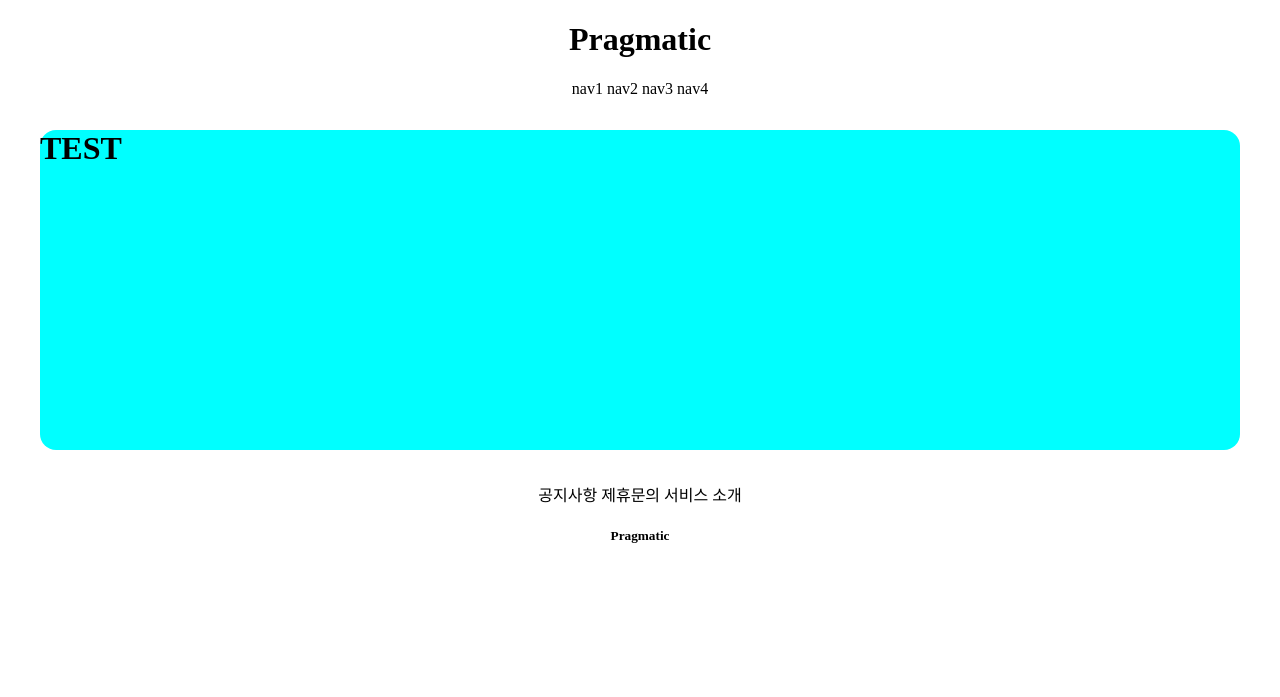
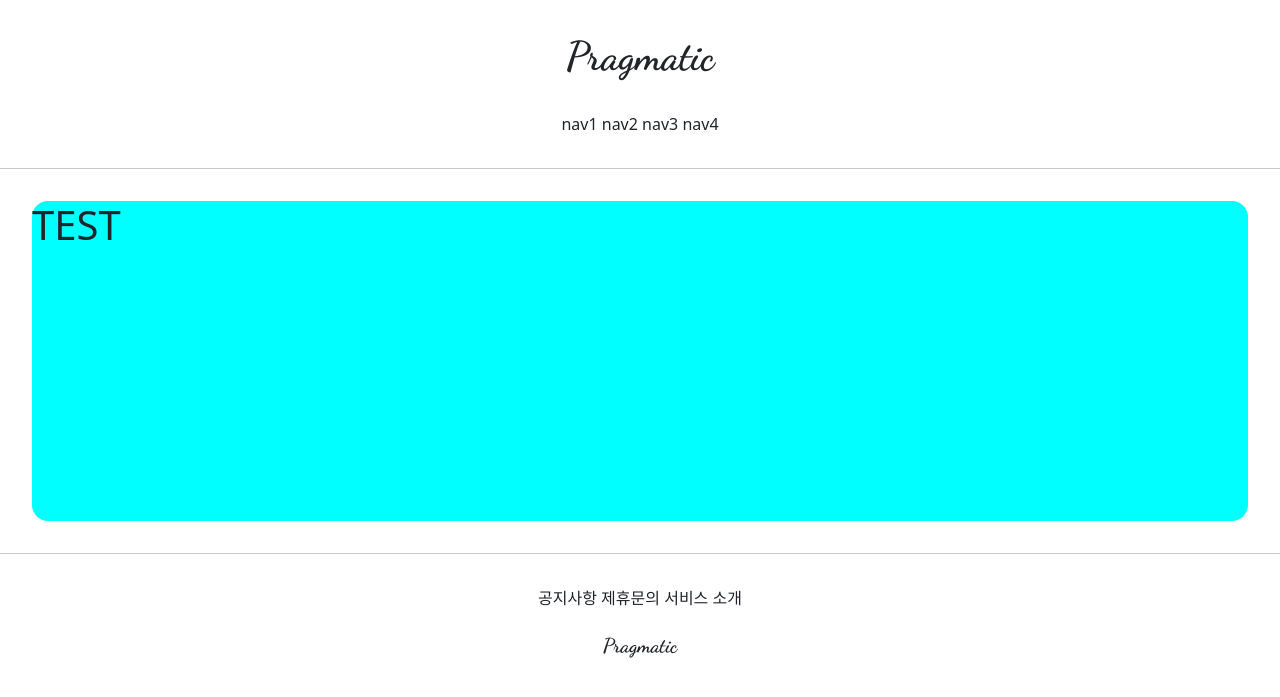
Before and after one commit to jin2313/gis_web_01, a Django app: page /accounts/hello_world/ in a window 1280 px wide. Shown: the top 697 px of the page. Run offline with Django 3.2, Linux system fonts and the light colour scheme; parts of the project's set-up code (start-up, migrations or seed data) failed here and were passed over.

Commit message:
07/05 web 01 commit3

```diff
--- a/templates/base.html
+++ b/templates/base.html
@@ -3,8 +3,10 @@
 {% include 'head.html' %}
 <body>
 {% include 'header.html' %}
+<hr>
 {%  block content %}
 {%  endblock %}
+<hr>
 {% include 'footer.html' %}
 </body>
 </html>
--- a/templates/footer.html
+++ b/templates/footer.html
@@ -1,10 +1,10 @@
 <div style="text-align: center">
-    <div>
+    <div style="margin-top: 2rem">
         <span>공지사항</span>
         <span>제휴문의</span>
         <span>서비스 소개</span>
     </div>
-    <div>
+    <div style="margin: 1.5rem 0; font-family: 'Dancing Script', cursive;">
         <h5>Pragmatic</h5>
     </div>
 </div>
--- a/templates/head.html
+++ b/templates/head.html
@@ -1,4 +1,11 @@
 <head>
     <meta charset="UTF-8">
     <title>Title</title>
+    {# BOOTSTRAP LINK #}
+    <link href="https://cdn.jsdelivr.net/npm/bootstrap@5.0.2/dist/css/bootstrap.min.css" rel="stylesheet"
+          integrity="sha384-EVSTQN3/azprG1Anm3QDgpJLIm9Nao0Yz1ztcQTwFspd3yD65VohhpuuCOmLASjC" crossorigin="anonymous">
+    {# GOOGLE fONTS LINK #}
+    <link rel="preconnect" href="https://fonts.googleapis.com">
+    <link rel="preconnect" href="https://fonts.gstatic.com" crossorigin>
+    <link href="https://fonts.googleapis.com/css2?family=Dancing+Script:wght@700&display=swap" rel="stylesheet">
 </head>
--- a/templates/header.html
+++ b/templates/header.html
@@ -1,8 +1,8 @@
 <div style="text-align: center">
-    <div>
+    <div style="margin: 2rem 0; font-family: 'Dancing Script', cursive;">
         <h1>Pragmatic</h1>
     </div>
-    <div>
+    <div style="margin-bottom: 2rem">
         <span>nav1</span>
         <span>nav2</span>
         <span>nav3</span>
```
